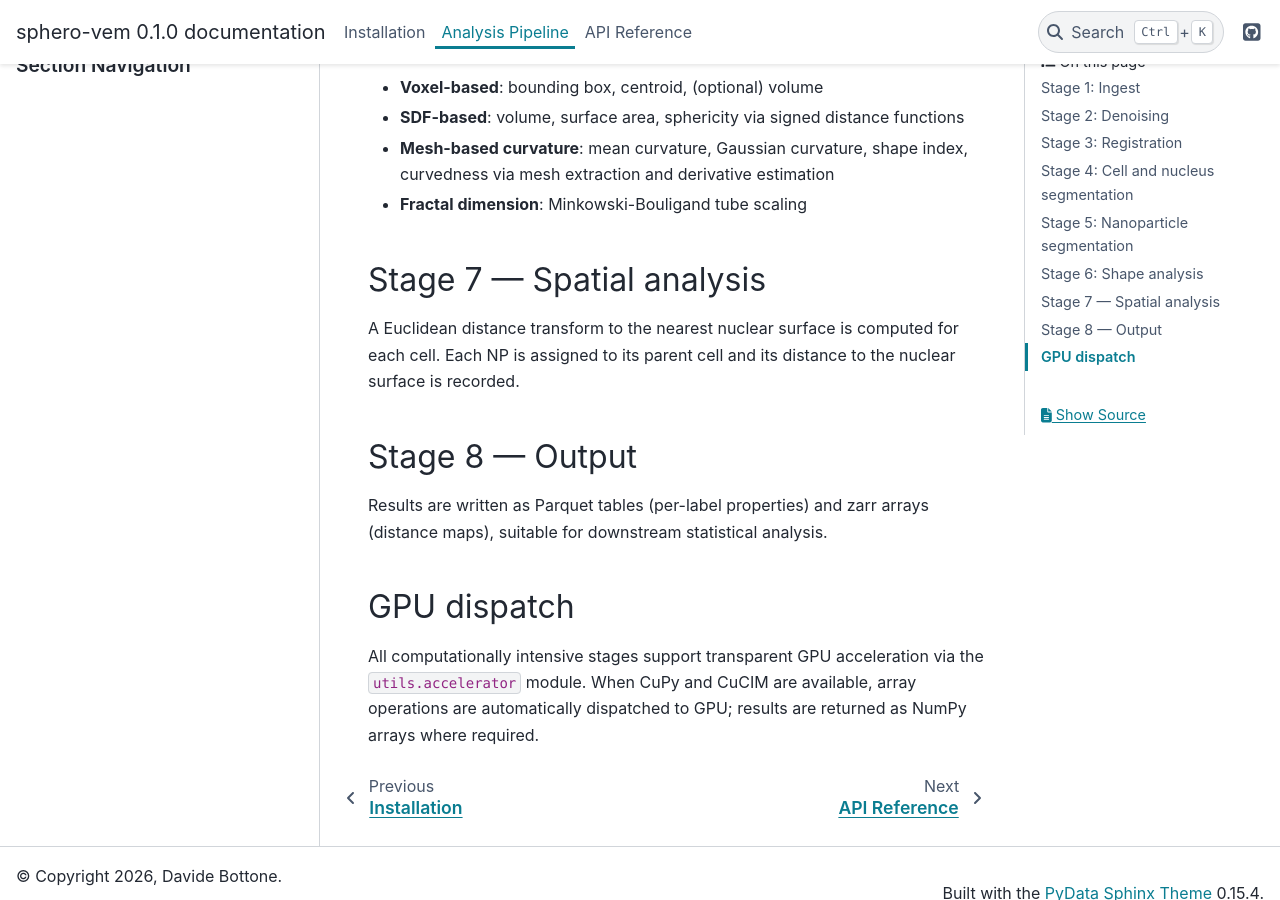
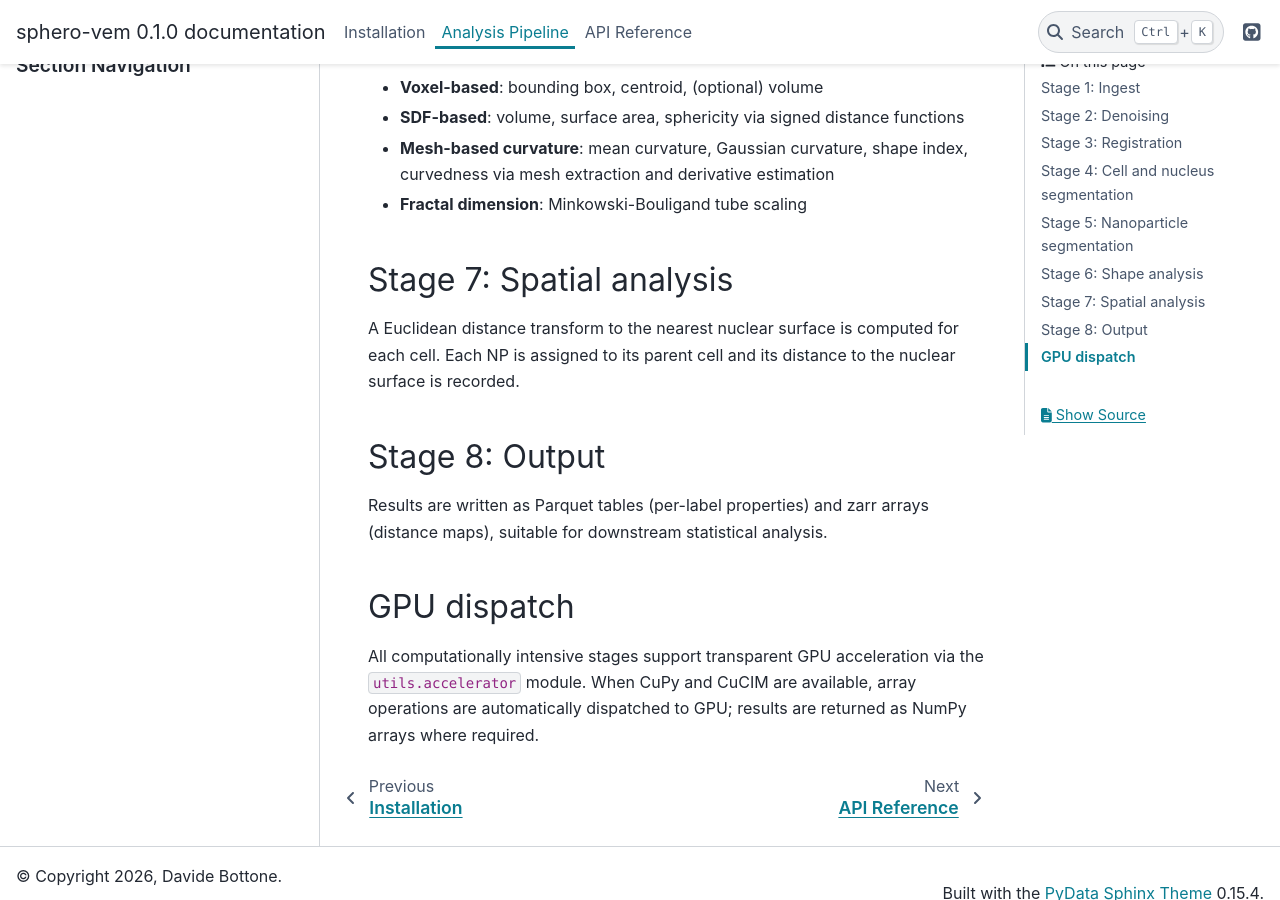
Before and after one commit to dv-bt/sphero-vem, a Sphinx documentation site: the page built from docs/pipeline.rst, in a window 1280 px wide and 900 px high, scrolled down 1225 px. Built offline with Sphinx 7.4.7 and the PyData theme 0.15.4, drawn with Linux system fonts in a browser that asks for light colours.

Commit message:
Docs formatting

```diff
--- a/docs/pipeline.rst
+++ b/docs/pipeline.rst
@@ -51,14 +51,14 @@ Per-label 3D morphological descriptors are computed:
   curvedness via mesh extraction and derivative estimation
 - **Fractal dimension**: Minkowski-Bouligand tube scaling
 
-Stage 7 — Spatial analysis
+Stage 7: Spatial analysis
 ---------------------------
 
 A Euclidean distance transform to the nearest nuclear surface is computed for
 each cell. Each NP is assigned to its parent cell and its distance to the
 nuclear surface is recorded.
 
-Stage 8 — Output
+Stage 8: Output
 -----------------
 
 Results are written as Parquet tables (per-label properties) and zarr arrays
```
